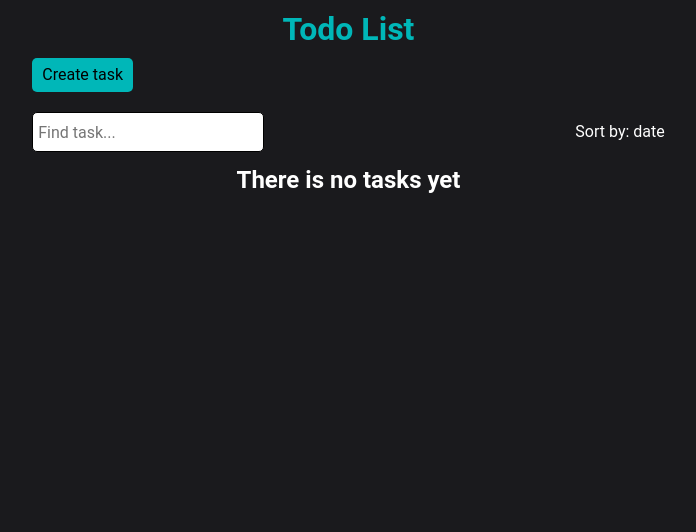
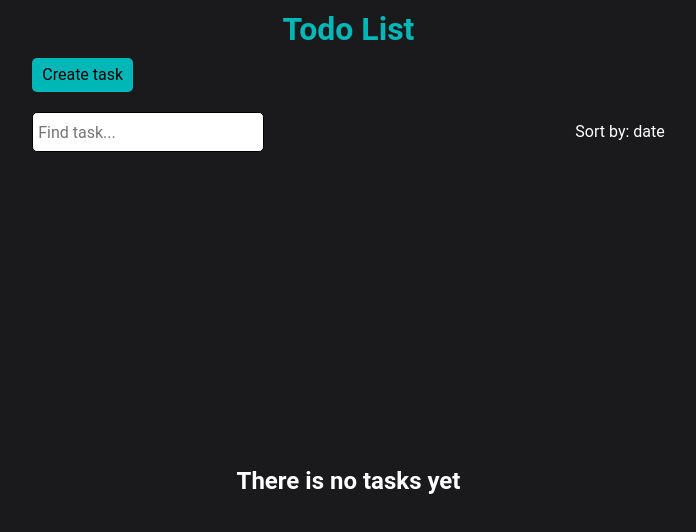
Before and after one commit to execute-e/todo-react-ts, a React (Vite) app: page / in a window 1280 px wide. Shown: the top 532 px of the page, without its empty margins (284-980 px from the left). Built offline with nearby package versions, Linux system fonts and the light colour scheme.

Commit message:
edit select values and styling paragraph

```diff
--- a/src/components/Modal/Modal.tsx
+++ b/src/components/Modal/Modal.tsx
@@ -107,6 +107,7 @@ const Modal: React.FC = () => {
                 aria-required="true"
                 onChange={(e) => setPriorityValue(e.target.value)}
                 defaultValue={priorityValue}
+                value={priorityValue}
                 className={styles.select}
               >
                 <option value="low">Low</option>
--- a/src/components/Task/Task.tsx
+++ b/src/components/Task/Task.tsx
@@ -85,6 +85,7 @@ const Task: React.FC<TaskProps> = ({ id, title, description, priority }) => {
               name="priority"
               className={`${styles.select} ${priorityClass}`}
               defaultValue={priorityValue}
+              value={priorityValue}
               onChange={(e) => {
                 if (isPriority(e.target.value)) {
                   setPriorityValue(e.target.value)
--- a/src/components/TodoList/TodoList.tsx
+++ b/src/components/TodoList/TodoList.tsx
@@ -97,7 +97,7 @@ const TodoList: React.FC = () => {
             ))}
           </>
         ) : (
-          <h2>There is no tasks yet</h2>
+          <h2 className={styles.centerParagpaph}>There is no tasks yet</h2>
         )}
       </section>
     </div>
--- a/src/components/TodoList/index.module.scss
+++ b/src/components/TodoList/index.module.scss
@@ -16,6 +16,7 @@
         flex-direction: column;
         align-items: center;
         width: 100%;
+        flex-grow: 1;
     }
 }
 
@@ -37,3 +38,8 @@
     align-items: center;
     margin-bottom: rem(10);
 }
+
+.centerParagpaph {
+    align-self: center;
+    margin: auto 0
+}
--- a/src/styles/globals.scss
+++ b/src/styles/globals.scss
@@ -15,6 +15,7 @@
 }
 
 body {
+    height: 100%;
     background-color: var(--bgc);
     color: var(--color-text);
     font-family: 'Roboto', sans-serif;
@@ -22,6 +23,16 @@ body {
     &.lock {
         overflow: hidden;
     }
+}
+
+#root {
+    height: 100%;
+    display: flex;
+    flex-direction: column;
+}
+
+main {
+    flex-grow: 1;
 }
 
 .mainContainer {
```
